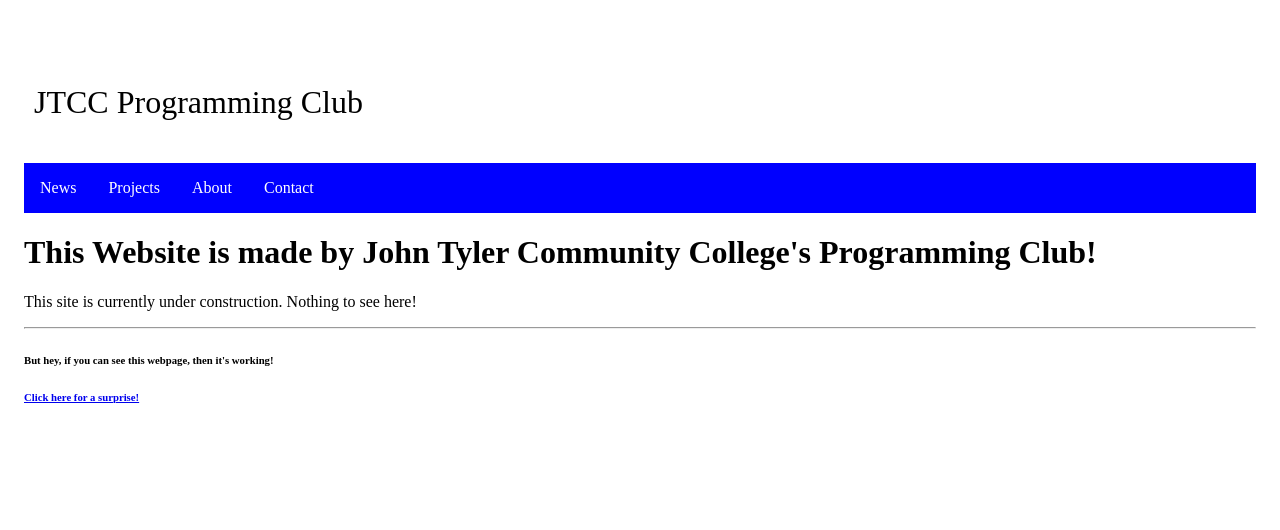
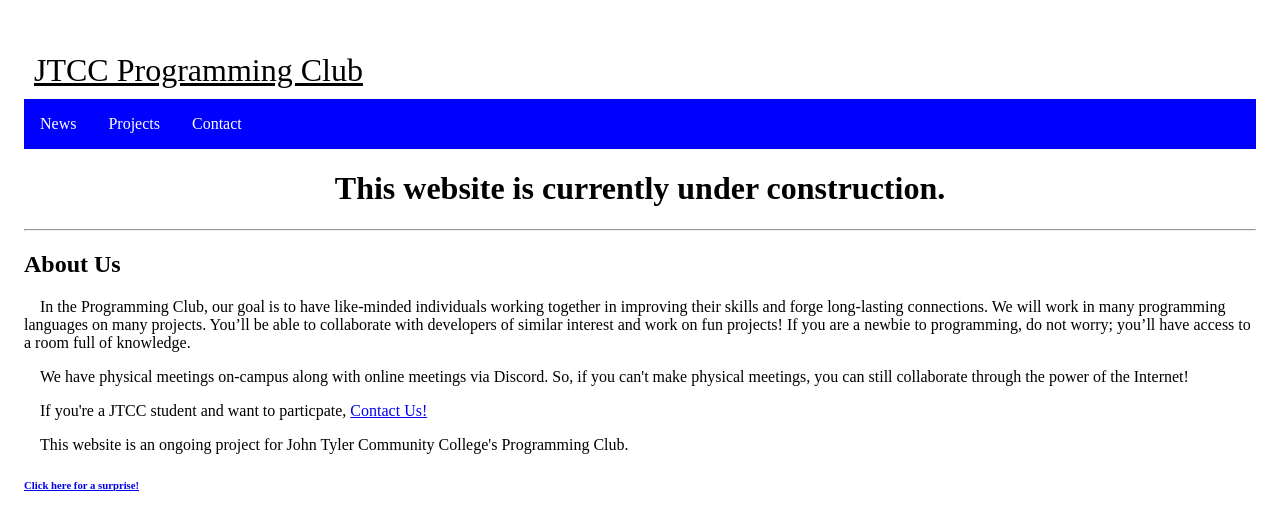
Before and after one commit to JTCCProgrammingClub/JTCCPC, a PHP site: page / in a window 1280 px wide. Shown: the top 530 px of the page. Run offline with PHP 8.4, Linux system fonts and the light colour scheme.

Commit message:
Website Skeleton
Update 10-17-17

```diff
--- a/index.html
+++ b/index.html
@@ -9,21 +9,25 @@
 <body>
 <br>
 	<div id="banner_id">
-		<p id="banner_txt">JTCC Programming Club</p>
+		<a href="index.html" id="banner_txt">JTCC Programming Club</a>
 	</div>
 	<div id="nav_div">
-	<div id="nav_div">
 		<ul id="nav_menu">
-			<li><a href="news.html">News</a></li>
+			<li><a href="#news">News</a></li>
 			<li><a href="projects.html">Projects</a></li>
-			<li><a href="about.html">About</a></li>
 			<li><a href="contact.html">Contact</a></li>
 		</ul>
 	</div>
-	<h1>This Website is made by John Tyler Community College's Programming Club!</h1>
-	<p>This site is currently under construction. Nothing to see here! </p>
-	<hr>
-	<h6>But hey, if you can see this webpage, then it's working!</h6>
-	<h6><a href="surprise.html">Click here for a surprise!</a></h6>
+	<div class="main_container">
+		<h1 style="text-align: center;">This website is currently under construction.</h1>
+		<hr>
+		<h2>About Us</h2>
+		<p>&emsp;In the Programming Club, our goal is to have like-minded individuals working together in improving their skills and forge long-lasting connections. We will work in many programming languages on many projects. You’ll be able to collaborate with developers of similar interest and work on fun projects! If you are a newbie to programming, do not worry; you’ll have access to a room full of knowledge.
+		</p>
+		<p>&emsp;We have physical meetings on-campus along with online meetings via Discord. So, if you can't make physical meetings, you can still collaborate through the power of the Internet!</p>
+		<p>&emsp;If you're a JTCC student and want to particpate, <a href="contact.html" style="">Contact Us!</a></p>
+		<p>&emsp;This website is an ongoing project for John Tyler Community College's Programming Club.</p>
+		<h6><a href="surprise.html">Click here for a surprise!</a></h6>
+	</div>
 </body>
 </html>
--- a/styles.css
+++ b/styles.css
@@ -45,3 +45,29 @@ li a {
 li a:hover {
 	background-color: blueviolet;
 }
+
+div.gallery {
+    margin: 5px;
+    border: 1px solid #ccc;
+    float: left;
+    width: 180px;
+}
+
+div.gallery:hover {
+    border: 1px solid #777;
+}
+
+div.gallery img {
+    width: 100%;
+    height: auto;
+}
+
+div.desc {
+    padding: 15px;
+    text-align: center;
+}
+
+#container {
+	float: center;
+	width: 75%;
+}
--- a/surprise.html
+++ b/surprise.html
@@ -270,4 +270,5 @@
 		}
 	);
     </script>
+    <h6 style="color:white; text-align:center;">Made by Alex S.</h6>
 </html>
```
Also changed, not shown: about.html (+5 -4 lines), contact.html (+14 -0 lines), projects.html (added, +38 -0 lines).
